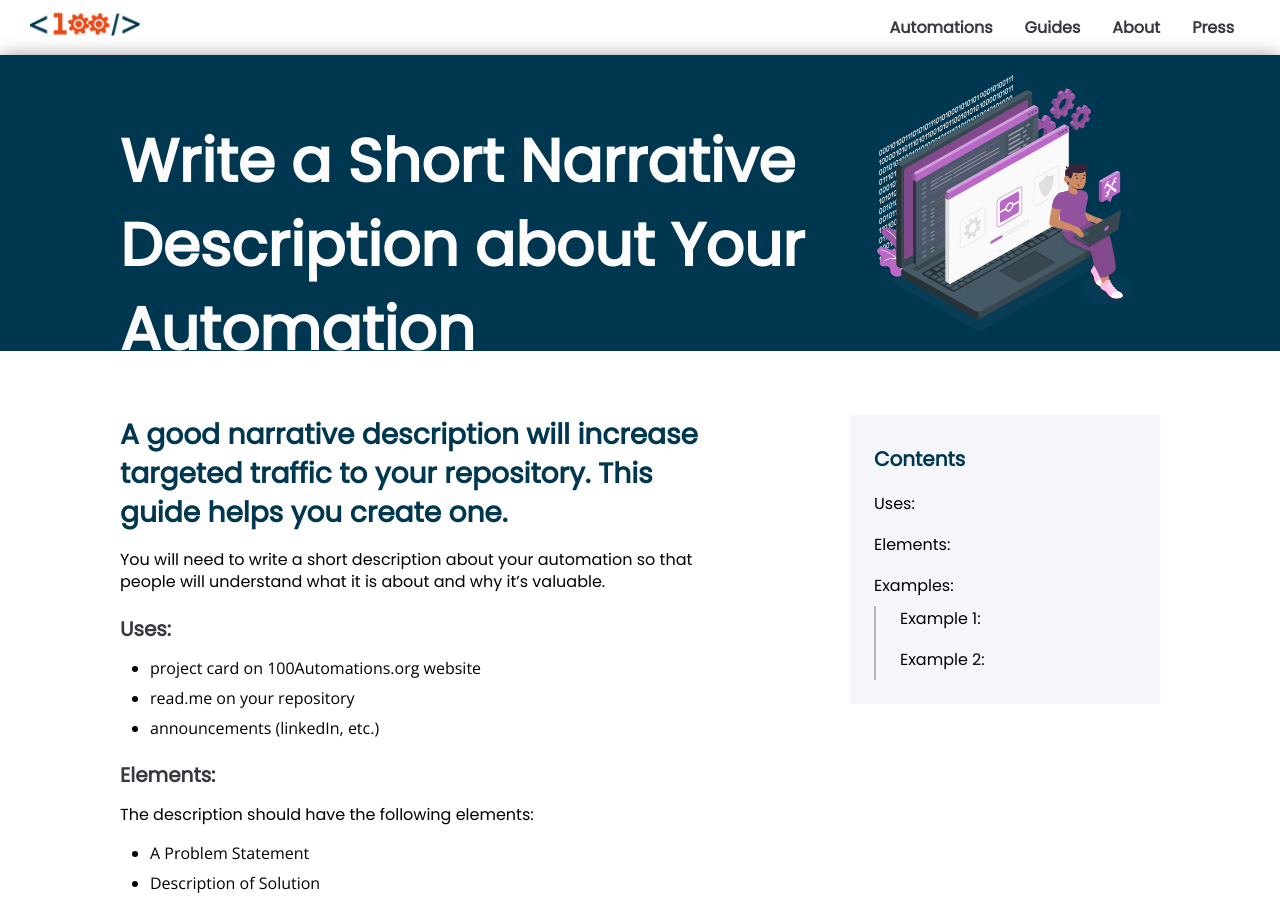
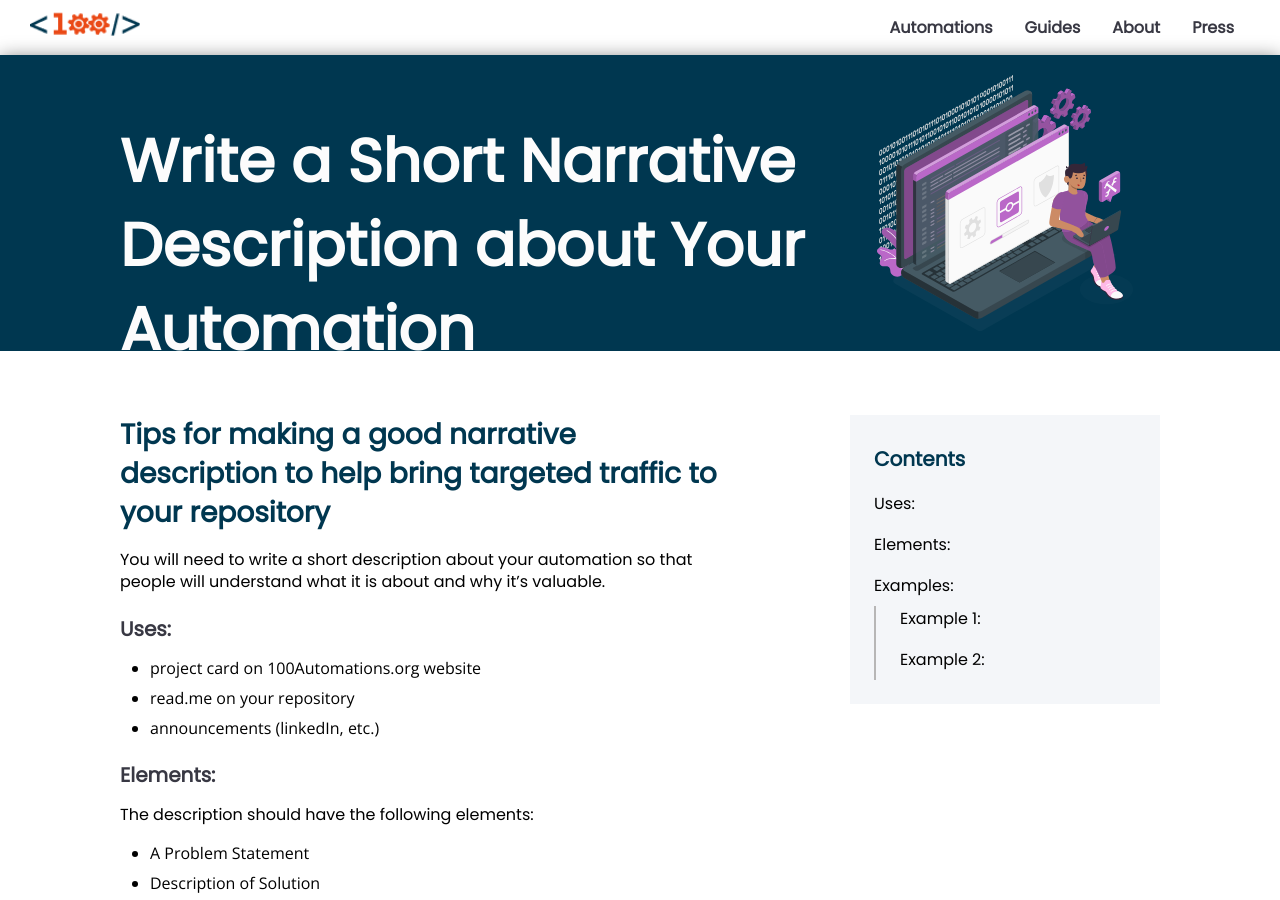
Before and after one commit to 100Automations/Website, a Jekyll site: the page built from _guides/writing-short-descriptions-for-automations.md, in a window 1280 px wide and 900 px high. Built offline with Jekyll 4.4.1, drawn with Linux system fonts in a browser that asks for light colours.

Commit message:
edited description for length, clarity, style
old description: A good narrative description will increase targeted traffic to your repository. This guide helps you create one.

```diff
--- a/_guides/writing-short-descriptions-for-automations.md
+++ b/_guides/writing-short-descriptions-for-automations.md
@@ -1,6 +1,6 @@
 ---
 title: Write a Short Narrative Description about Your Automation
-description: A good narrative description will increase targeted traffic to your repository.  This guide helps you create one.
+description: Tips for making a good narrative description to help bring targeted traffic to your repository
 status: active
 display: true
 category: 1
```
